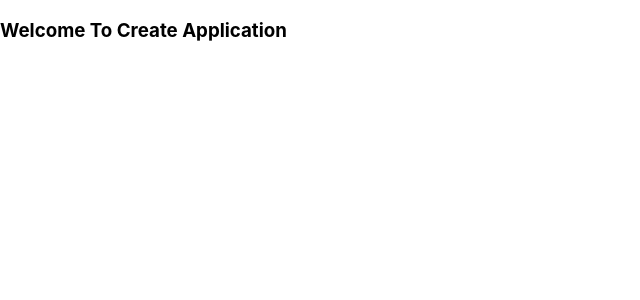
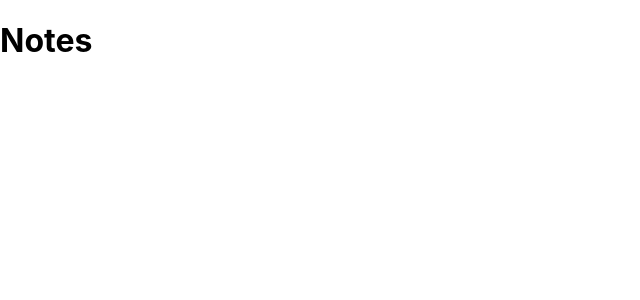
Before and after one commit to sowrovsarkar63/mui-notes, a React (Create React App) app: page / in a window 1280 px wide. Shown: the top 300 px of the page, without its empty margins (0-640 px from the left). Built offline with nearby package versions, Linux system fonts and the light colour scheme.

Commit message:
basic coding done

```diff
--- a/package.json
+++ b/package.json
@@ -8,8 +8,10 @@
     "@testing-library/user-event": "^12.8.3",
     "react": "^17.0.2",
     "react-dom": "^17.0.2",
+    "react-router-dom": "^6.0.2",
     "react-scripts": "4.0.3",
-    "web-vitals": "^1.1.2"
+    "web-vitals": "^1.1.2",
+    "yarn": "^1.22.17"
   },
   "scripts": {
     "start": "react-scripts start",
--- a/src/App.js
+++ b/src/App.js
@@ -1,7 +1,16 @@
+import { BrowserRouter, Route, Routes } from "react-router-dom";
+import Create from "./pages/Create/Create";
+import Notes from "./pages/Notes/Notes";
+
 function App() {
     return (
         <>
-            <h3>Welcome To Create Application</h3>
+            <BrowserRouter>
+                <Routes>
+                    <Route path="/" element={<Notes></Notes>} />
+                    <Route path="create" element={<Create />} />
+                </Routes>
+            </BrowserRouter>
         </>
     );
 }
--- a/src/index.js
+++ b/src/index.js
@@ -1,17 +1,11 @@
-import React from 'react';
-import ReactDOM from 'react-dom';
-import './index.css';
-import App from './App';
-import reportWebVitals from './reportWebVitals';
+import React from "react";
+import ReactDOM from "react-dom";
+import App from "./App";
+import "./index.css";
 
 ReactDOM.render(
-  <React.StrictMode>
-    <App />
-  </React.StrictMode>,
-  document.getElementById('root')
+    <React.StrictMode>
+        <App />
+    </React.StrictMode>,
+    document.getElementById("root")
 );
-
-// If you want to start measuring performance in your app, pass a function
-// to log results (for example: reportWebVitals(console.log))
-// or send to an analytics endpoint. Learn more: https://bit.ly/CRA-vitals
-reportWebVitals();
```
Also changed, not shown: 1 other file (tests, documents, lock files or other folders).
